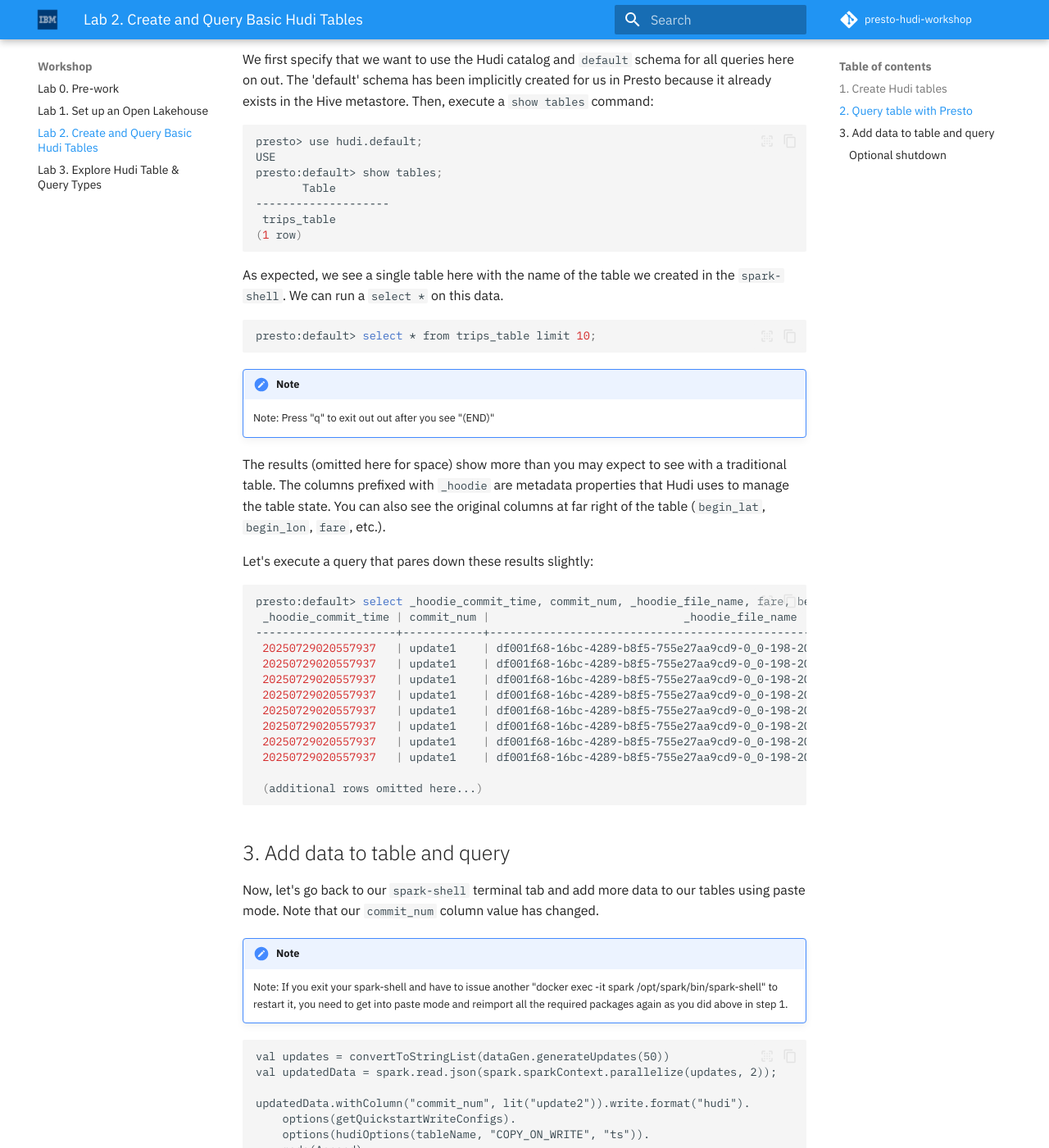
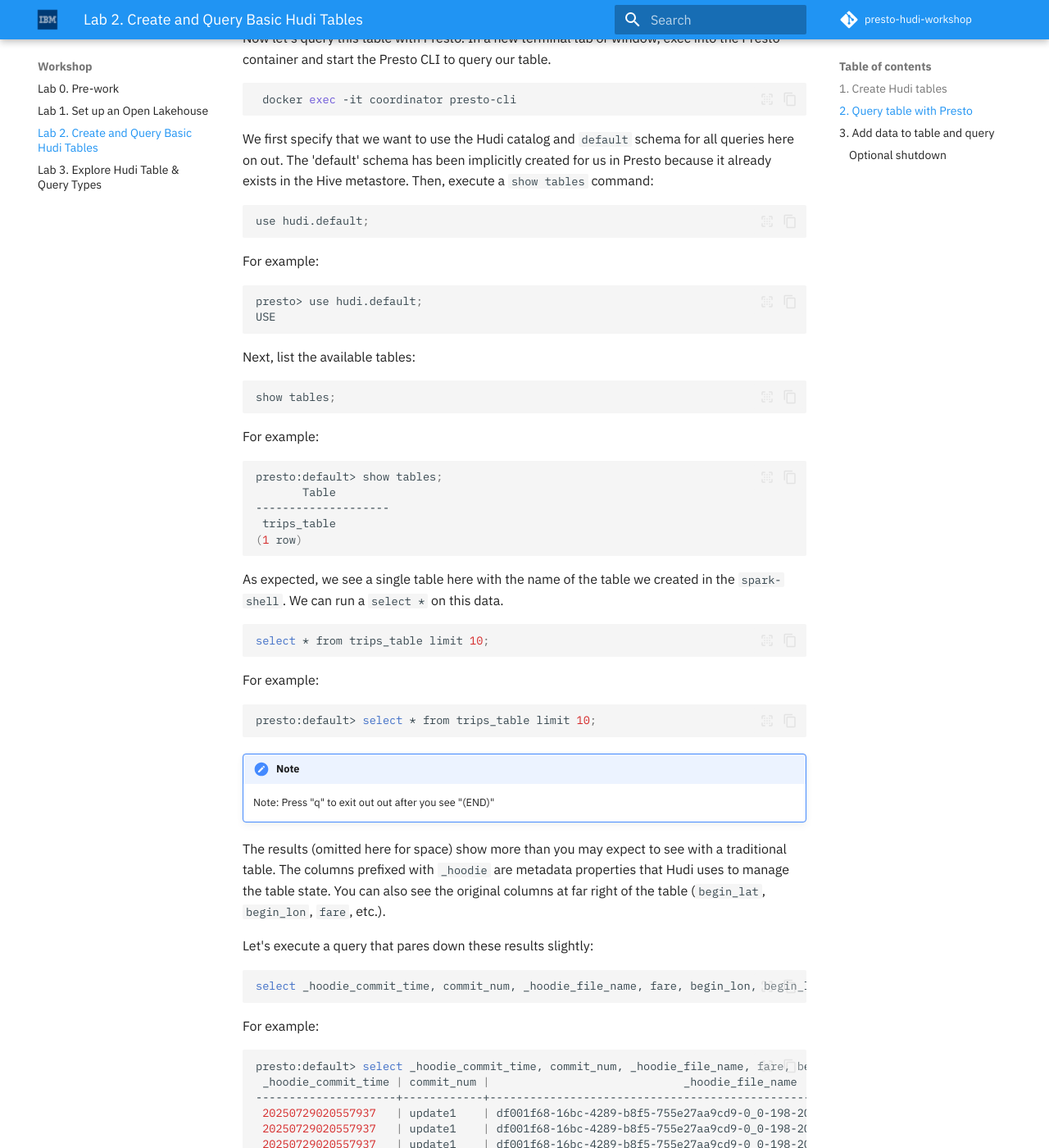
Before and after one commit to IBM/presto-hudi-workshop, an MkDocs documentation site: the page built from docs/lab-2/README.md, in a window 1280 px wide and 1400 px high, scrolled down 3659 px. Shown: the whole window at 82% size. Built offline with MkDocs 1.6.1 and Material for MkDocs 9.7.7, drawn with Linux system fonts in a browser that asks for light colours; comment, search, counter and statistics services are not loaded; some of the changed text lies outside the part shown.

````diff
--- a/docs/lab-2/README.md
+++ b/docs/lab-2/README.md
@@ -19,7 +19,10 @@ docker exec -it spark /opt/spark/bin/spark-shell
 ```
 
 It may take a few moments to initialize before you see the `>scala` prompt, indicating that the shell is ready to accept commands. Enter "paste" mode by typing the following and pressing enter:
-
+```sh
+:paste
+```
+For example:
 ```sh
 >scala :paste
 
@@ -113,8 +116,19 @@ Now let's query this table with Presto. In a new terminal tab or window, exec in
 We first specify that we want to use the Hudi catalog and `default` schema for all queries here on out. The 'default' schema has been implicitly created for us in Presto because it already exists in the Hive metastore. Then, execute a `show tables` command:
 
 ```sh
+use hudi.default;
+```
+For example:
+```sh
 presto> use hudi.default;
 USE
+```
+Next, list the available tables:
+```sh
+show tables;
+```
+For example:
+```sh
 presto:default> show tables;
        Table
 --------------------
@@ -123,7 +137,10 @@ presto:default> show tables;
 ```
 
 As expected, we see a single table here with the name of the table we created in the `spark-shell`. We can run a `select *` on this data.
-
+```sh
+select * from trips_table limit 10;
+```
+For example:
 ```sh
 presto:default> select * from trips_table limit 10;
 ```
@@ -133,7 +150,10 @@ presto:default> select * from trips_table limit 10;
 The results (omitted here for space) show more than you may expect to see with a traditional table. The columns prefixed with `_hoodie` are metadata properties that Hudi uses to manage the table state. You can also see the original columns at far right of the table (`begin_lat`, `begin_lon`, `fare`, etc.).
 
 Let's execute a query that pares down these results slightly:
-
+```sh
+select _hoodie_commit_time, commit_num, _hoodie_file_name, fare, begin_lon, begin_lat from trips_table order by _hoodie_commit_time;
+```
+For example:
 ```sh
 presto:default> select _hoodie_commit_time, commit_num, _hoodie_file_name, fare, begin_lon, begin_lat from trips_table order by _hoodie_commit_time;
  _hoodie_commit_time | commit_num |                             _hoodie_file_name                              |        fare        |      begin_lon       |      begin_lat
@@ -169,7 +189,10 @@ updatedData.withColumn("commit_num", lit("update2")).write.format("hudi").
 ```
 
 Now if we query the tables in the Presto CLI, we see that there are multiple commit times, as shown by our first two columns in the below query. Make sure to hold `Return` in order to see all 100 rows of the updated table.
-
+```sh
+select _hoodie_commit_time, commit_num, _hoodie_file_name, fare, begin_lon, begin_lat from trips_table order by _hoodie_commit_time;
+```
+For example:
 ```sh
 presto:default> select _hoodie_commit_time, commit_num, _hoodie_file_name, fare, begin_lon, begin_lat from trips_table order by _hoodie_commit_time;
  _hoodie_commit_time | commit_num |                             _hoodie_file_name                              |        fare        |      begin_lon       |      begin_lat
````
Also changed, not shown: docs/lab-1/README.md (+1 -1 lines), docs/lab-3/README.md (+67 -9 lines).
